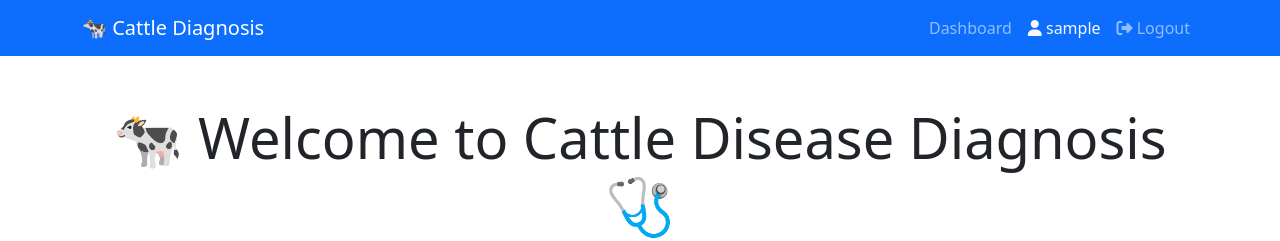
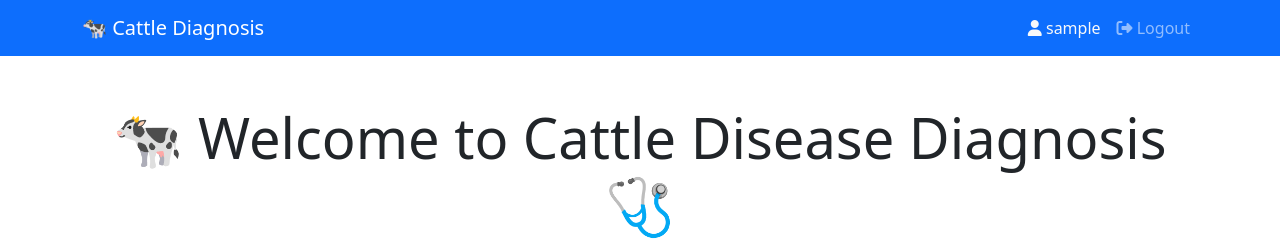
Before and after one commit to jennybrian/Cattledoctor, a Django app: page /accounts/home/ in a window 1280 px wide. Shown: the top 241 px of the page. Run offline with Django 5.2, Linux system fonts and the light colour scheme; the visitor is signed in with stand-in values (Sample User, id 1); parts of the project's set-up code (start-up, migrations or seed data) failed here and were passed over; some libraries are stand-ins or nearby versions.

Commit message:
Fixing navigation issues 5

```diff
--- a/accounts/templates/accounts/base.html
+++ b/accounts/templates/accounts/base.html
@@ -25,10 +25,6 @@
             <div class="collapse navbar-collapse" id="navbarNav">
                 <ul class="navbar-nav ms-auto">
                     {% if user.is_authenticated %}
-                        <li class="nav-item">
-                            <a class="nav-link" href="{% url 'home' %}">Dashboard</a>
-                        </li>
-
                         <li class="nav-item">
                             <span class="nav-link text-light">
                                 <i class="fas fa-user"></i> {{ user.username }}
```
